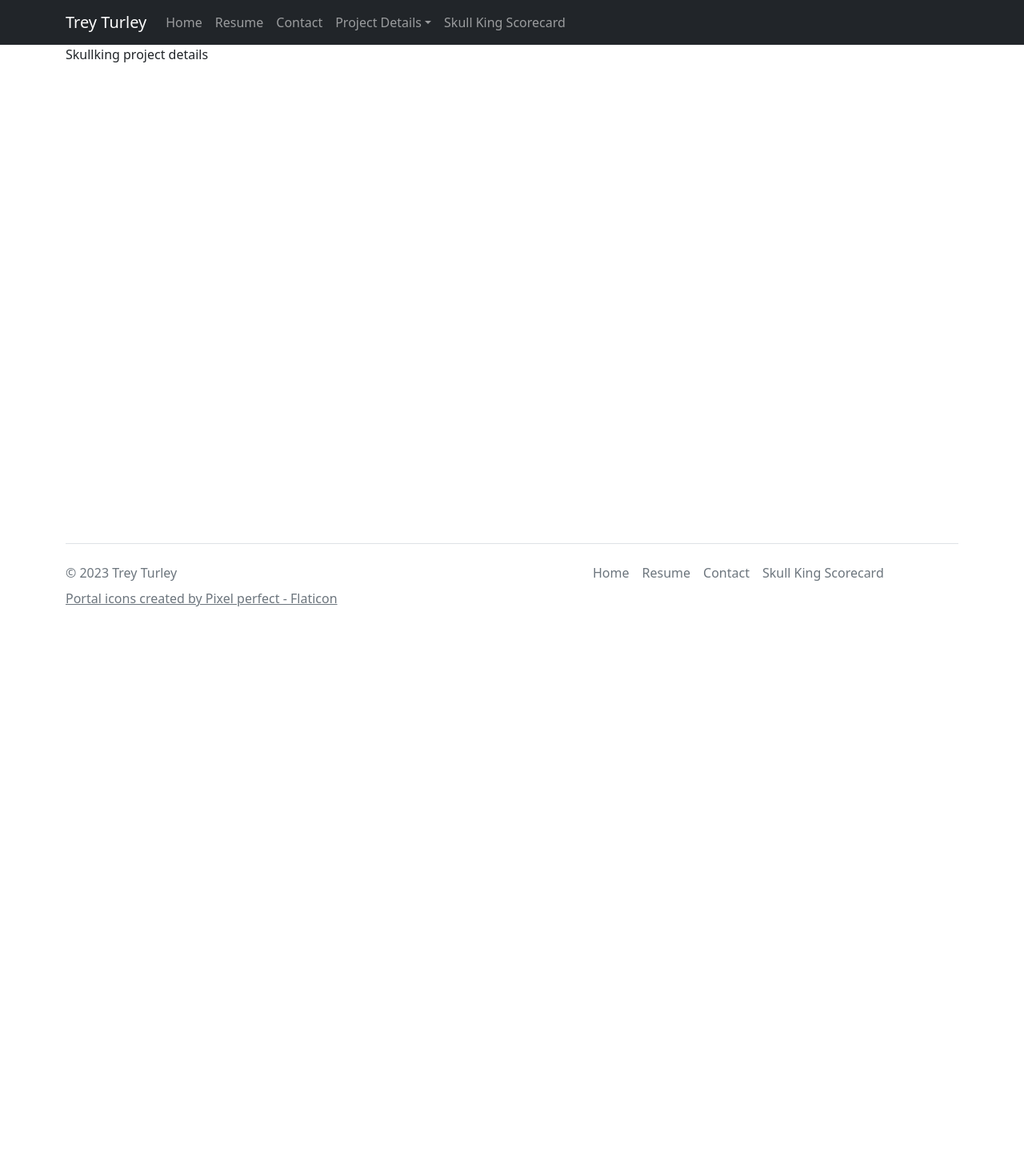
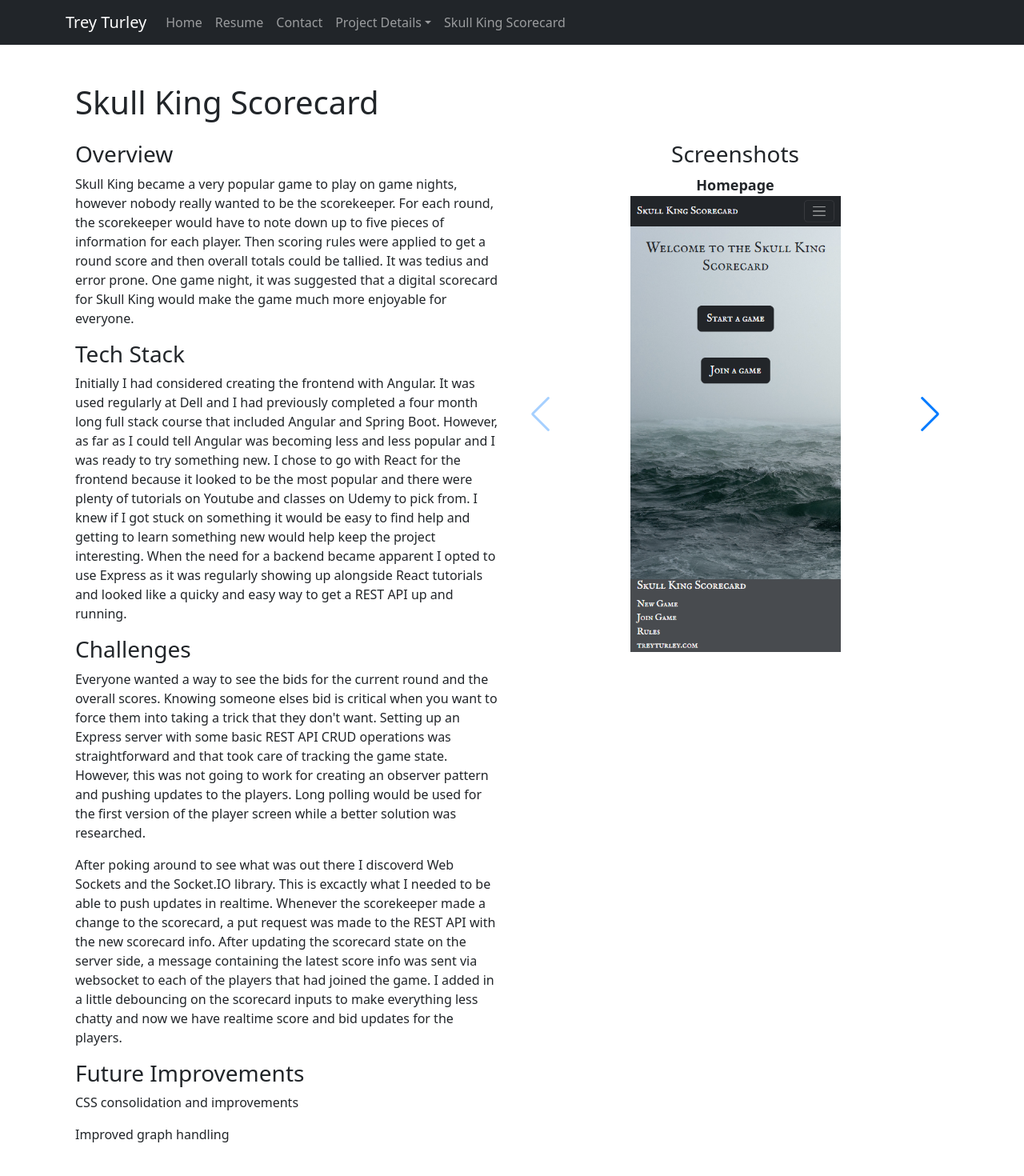
Before and after one commit to treyturley/treyturley.com, a React (Create React App) app: page /projects/skull-king-scorecard in a window 1280 px wide. Shown: the top 1470 px of the page at 80% size. Before the commit the page ends 800 px from the top, so only its background shows below. Built offline with nearby package versions, Linux system fonts and the light colour scheme; the HTML template or start-up script is replaced by a standard one.

Commit message:
adds copy for the skull king project page

```diff
--- a/src/pages/projects/Skullking.jsx
+++ b/src/pages/projects/Skullking.jsx
@@ -1,5 +1,93 @@
+import { Col, Container, Row } from 'react-bootstrap';
+import Slider from '../../components/Slider';
+
 function Skullking() {
-  return <div>Skullking project details</div>;
+  // TODO: Copy for motiviation for this project, tech stack selection and why, any challenges faced, and next features that could be added
+
+  const skullKingImages = [
+    {
+      description: 'Homepage',
+      location: '../images/skullking-homepage.png',
+    },
+    {
+      description: 'Homepage2',
+      location: '../images/skullking-homepage.png',
+    },
+  ];
+
+  return (
+    <Container>
+      <main>
+        <h1 className='mt-5'>Skull King Scorecard</h1>
+        <section className='mt-4'>
+          <Row>
+            <Col sm={{ span: 6 }}>
+              <h3>Overview</h3>
+              <p>
+                Skull King became a very popular game to play on game nights,
+                however nobody really wanted to be the scorekeeper. For each
+                round, the scorekeeper would have to note down up to five pieces
+                of information for each player. Then scoring rules were applied
+                to get a round score and then overall totals could be tallied.
+                It was tedius and error prone. One game night, it was suggested
+                that a digital scorecard for Skull King would make the game much
+                more enjoyable for everyone.
+              </p>
+              <h3>Tech Stack</h3>
+              <p>
+                Initially I had considered creating the frontend with Angular.
+                It was used regularly at Dell and I had previously completed a
+                four month long full stack course that included Angular and
+                Spring Boot. However, as far as I could tell Angular was
+                becoming less and less popular and I was ready to try something
+                new. I chose to go with React for the frontend because it looked
+                to be the most popular and there were plenty of tutorials on
+                Youtube and classes on Udemy to pick from. I knew if I got stuck
+                on something it would be easy to find help and getting to learn
+                something new would help keep the project interesting. When the
+                need for a backend became apparent I opted to use Express as it
+                was regularly showing up alongside React tutorials and looked
+                like a quicky and easy way to get a REST API up and running.
+              </p>
+              <h3>Challenges</h3>
+              <p>
+                Everyone wanted a way to see the bids for the current round and
+                the overall scores. Knowing someone elses bid is critical when
+                you want to force them into taking a trick that they don't want.
+                Setting up an Express server with some basic REST API CRUD
+                operations was straightforward and that took care of tracking
+                the game state. However, this was not going to work for creating
+                an observer pattern and pushing updates to the players. Long
+                polling would be used for the first version of the player screen
+                while a better solution was researched.
+              </p>
+              <p>
+                After poking around to see what was out there I discoverd Web
+                Sockets and the Socket.IO library. This is excactly what I
+                needed to be able to push updates in realtime. Whenever the
+                scorekeeper made a change to the scorecard, a put request was
+                made to the REST API with the new scorecard info. After updating
+                the scorecard state on the server side, a message containing the
+                latest score info was sent via websocket to each of the players
+                that had joined the game. I added in a little debouncing on the
+                scorecard inputs to make everything less chatty and now we have
+                realtime score and bid updates for the players.
+              </p>
+              <h3>Future Improvements</h3>
+              <p>CSS consolidation and improvements</p>
+              <p>Improved graph handling</p>
+            </Col>
+            <Col sm={{ span: 6 }}>
+              <div className='swiper-div'>
+                <h3 className='text-center'>Screenshots</h3>
+                <Slider images={skullKingImages} />
+              </div>
+            </Col>
+          </Row>
+        </section>
+      </main>
+    </Container>
+  );
 }
 
 export default Skullking;
```
